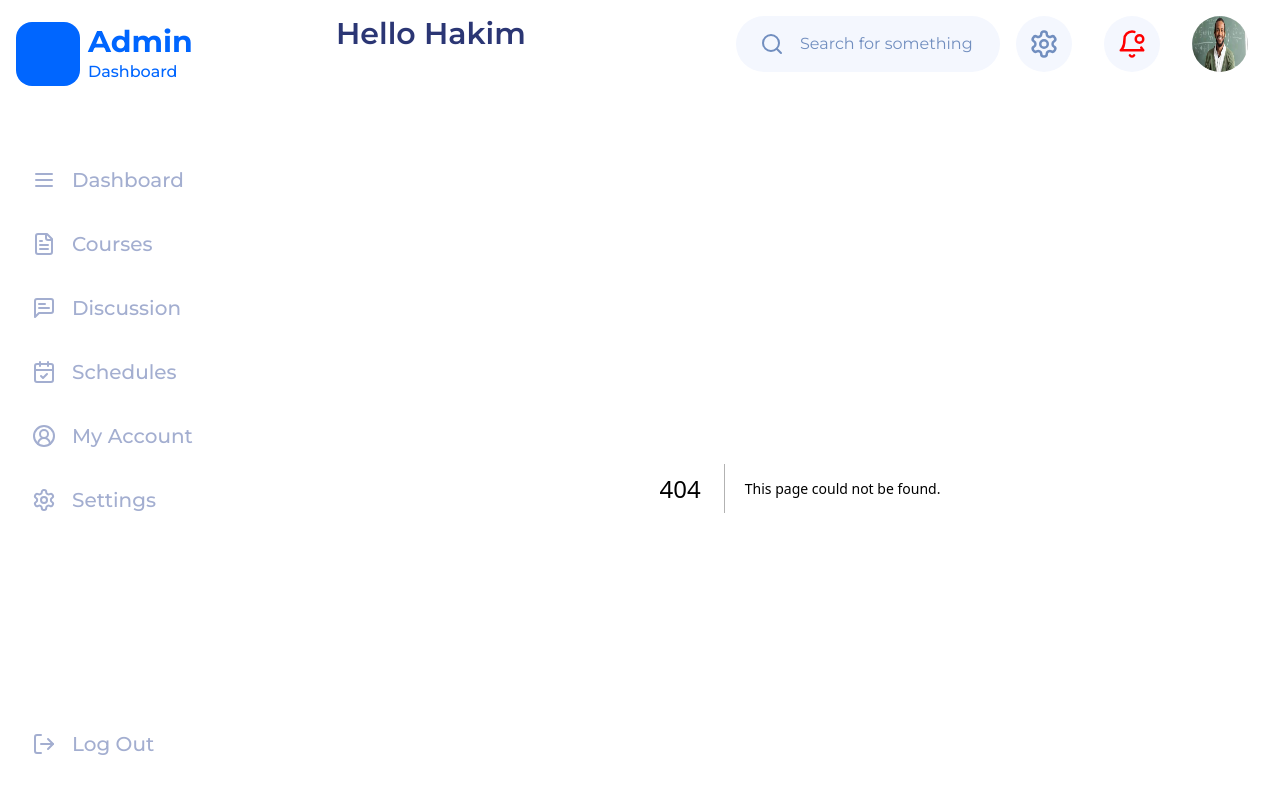
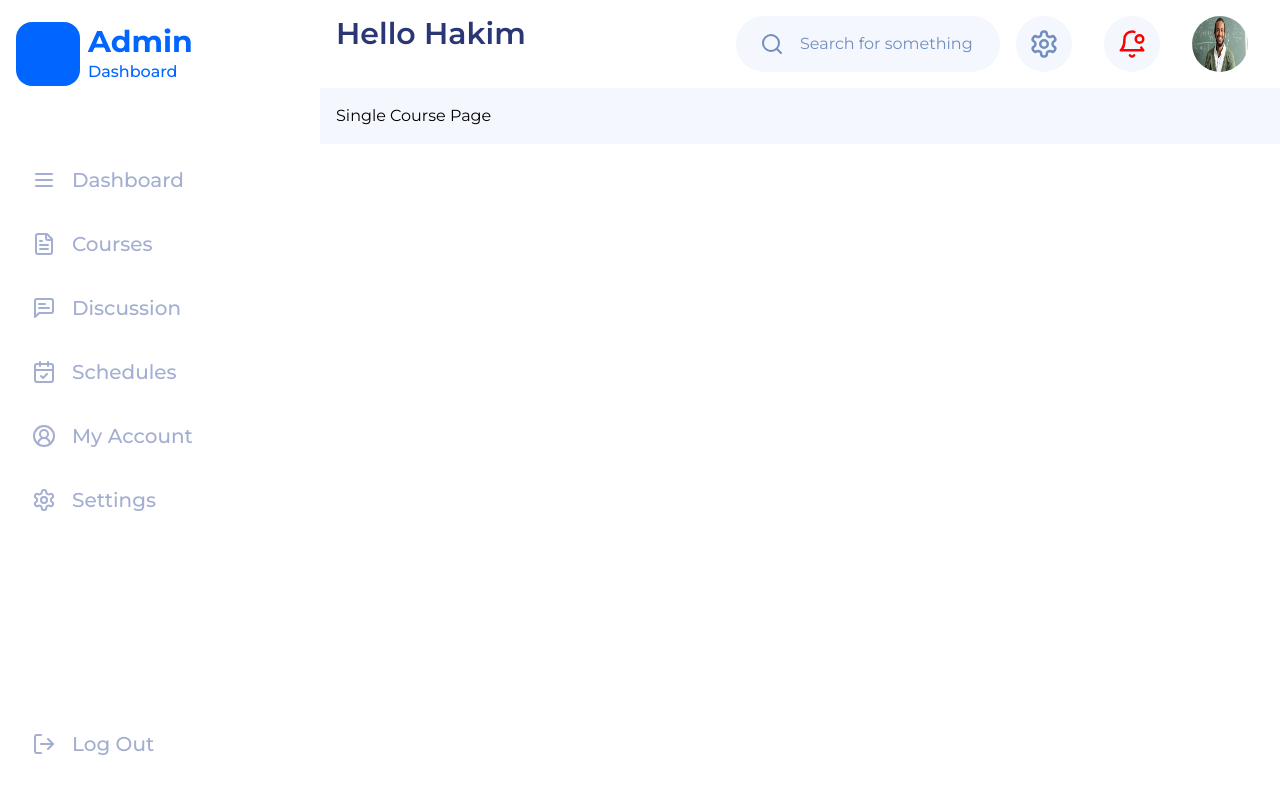
Before and after one commit to E-Learn-ESI-SBA/admin-front, a Next.js app: page /courses/1 in a window 1280 px wide. Before the commit this address had no page. Shown: the top 794 px of the page. Built offline with nearby package versions, Linux system fonts and the light colour scheme.

Commit message:
update routing

```diff
--- /dev/null
+++ b/app/courses/[id]/page.tsx
@@ -0,0 +1,11 @@
+import React from 'react'
+
+const CoursePage = () => {
+  return (
+    <div>
+     Single Course Page
+    </div>
+  )
+}
+
+export default CoursePage
--- /dev/null
+++ b/app/courses/page.tsx
@@ -0,0 +1,11 @@
+import React from 'react'
+
+const CoursesPage = () => {
+  return (
+    <div>
+      Courses Page
+    </div>
+  )
+}
+
+export default CoursesPage
--- a/app/layout.tsx
+++ b/app/layout.tsx
@@ -32,7 +32,9 @@ export default function RootLayout({
         <SideBar />
         <div className="flex-1 flex-col gap-8 pl-80">
         <NavBar title="Hello Hakim" />
-          {children}
+        <div className="bg-[#F4F7FE] p-4" >
+        {children}
+        </div>
           </div>
           <Toaster />
       {/* </Suspense> */}
--- /dev/null
+++ b/app/teachers/[id]/page.tsx
@@ -0,0 +1,9 @@
+
+export default async function Page ({ params }: { params: { id: string } }) {
+
+  return (
+    <div>
+       Instructor Profile
+    </div>
+  );
+}
```
Also changed, not shown: app/students/[id]/page.tsx (renamed from app/s/[id]/page.tsx), app/students/add/page.tsx (renamed from app/s/add/page.tsx), app/students/page.tsx (renamed from app/s/page.tsx), app/teachers/[id]/update/page.tsx (renamed from app/t/[id]/page.tsx), app/teachers/add/page.tsx (renamed from app/t/add/page.tsx), app/teachers/page.tsx (renamed from app/t/page.tsx).
